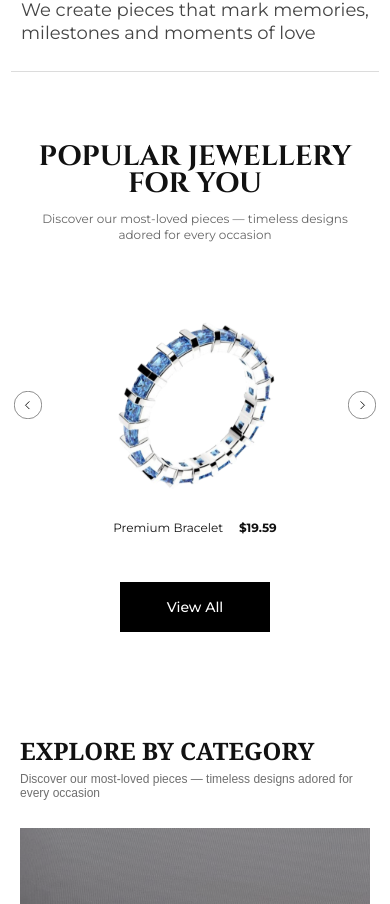
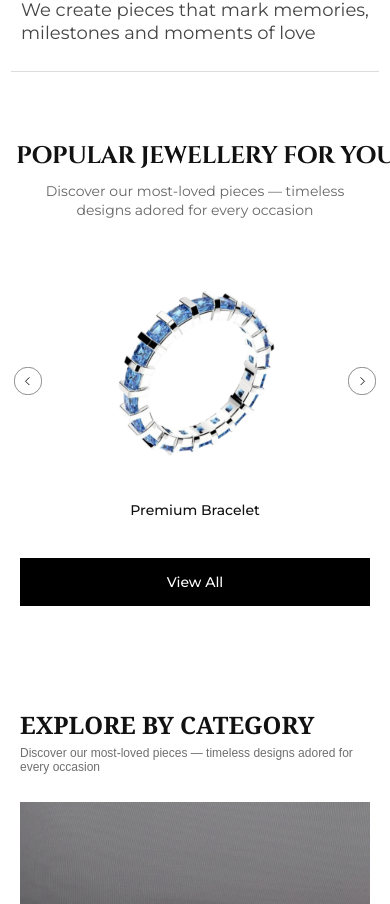
Before and after one commit to merxentaerp-tech/Vibhushnam-, a React (Vite) app: page / in a window 390 px wide. Shown: the part 1255-2159 px from the top of the page. Built offline with nearby package versions, Linux system fonts and the light colour scheme.

Commit message:
popular Jewellery

```diff
--- a/src/components/home/PopularJewellery.css
+++ b/src/components/home/PopularJewellery.css
@@ -19,7 +19,6 @@
   font-size: 32px;
   font-weight: 700;
   line-height: 1;
-  letter-spacing: 0;
   text-transform: uppercase;
   color: #111111;
 }
@@ -40,7 +39,6 @@
   min-height: 255px;
   margin: 0 auto;
   position: relative;
-
   display: flex;
   align-items: center;
   justify-content: center;
@@ -56,7 +54,6 @@
 .popular-img-box {
   width: 260px;
   height: 220px;
-
   display: flex;
   align-items: center;
   justify-content: center;
@@ -82,14 +79,11 @@
 
 .popular-info {
   margin-top: 14px;
-
   display: flex;
   align-items: center;
   justify-content: center;
-
   gap: 18px;
   white-space: nowrap;
-
   font-family: "Montserrat", sans-serif;
 }
 
@@ -109,18 +103,14 @@
   position: absolute;
   width: 34px;
   height: 34px;
-
   border: none;
   background: transparent;
   padding: 0;
-
   display: flex;
   align-items: center;
   justify-content: center;
-
   top: 50%;
   transform: translateY(-50%);
-
   cursor: pointer;
   z-index: 10;
 }
@@ -141,29 +131,23 @@
 
 .view-all-wrapper {
   width: 100%;
-
   display: flex;
   justify-content: center;
-
   margin-top: 40px;
 }
 
 .view-all-btn {
   width: 150px;
   height: 50px;
-
   background: #000000;
   border: 1px solid #000000;
   color: #ffffff;
-
   display: flex;
   align-items: center;
   justify-content: center;
-
   font-family: "Montserrat", sans-serif;
   font-size: 14px;
   font-weight: 500;
-
   cursor: pointer;
   transition: 0.3s ease;
 }
@@ -172,17 +156,9 @@
   background: #111111;
 }
 
-@media (max-width: 1200px) {
-  .popular-header h2 {
-    font-size: 32px;
-  }
-}
-
-/* Mobile */
 @media (max-width: 768px) {
   .popular-jewellery {
     padding: 48px 20px 56px;
-    text-align: center;
   }
 
   .popular-header {
@@ -192,8 +168,9 @@
   .popular-header h2 {
     margin-top: 0;
     font-size: 30px;
-    line-height: 0.95;
+    line-height: 1;
     text-align: center;
+    white-space: nowrap;
   }
 
   .popular-header p {
@@ -201,13 +178,11 @@
     max-width: 315px;
     font-size: 12px;
     line-height: 1.35;
-    text-align: center;
   }
 
   .popular-slider {
     max-width: 100%;
     min-height: 285px;
-    position: relative;
   }
 
   .popular-card {
@@ -275,7 +250,6 @@
   }
 }
 
-/* Samsung M21 mainly yahi apply hoga */
 @media (max-width: 420px) {
   .popular-jewellery {
     padding: 44px 16px 54px;
@@ -286,13 +260,19 @@
   }
 
   .popular-header h2 {
-    font-size: 28px;
-    line-height: 0.95;
+    font-size: 24px;
+    font-weight: 700;
+    line-height: 1;
+    margin-right: 0;
+    white-space: nowrap;
+    letter-spacing: -0.4px;
+    text-align: center;
   }
 
   .popular-header p {
     max-width: 310px;
-    font-size: 12px;
+    font-size: 14px;
+    font-weight: 400;
   }
 
   .popular-slider {
@@ -302,7 +282,19 @@
   .popular-card {
     width: 220px;
   }
-
+.popular-info span {
+  margin-top: 14px;
+  font-size: 14px;
+  font-family: montserrat, sans-serif;
+  font-weight: 500;
+  color: #111111;
+} /*
+  .popular-info strong {
+  margin-top: 14px;
+  font-size: 14px;
+  font-weight: 700;
+  color: #111111;
+} */
   .popular-img-box {
     width: 220px;
     height: 205px;
@@ -326,8 +318,15 @@
   .slider-left {
     left: -2px;
   }
-
+.popular-info strong {
+  display: none;
+}
   .slider-right {
     right: -2px;
   }
+   .view-all-btn {
+    width: 362px;
+    max-width: calc(100vw - 40px);
+    height: 48px;
+  }
 }
```
